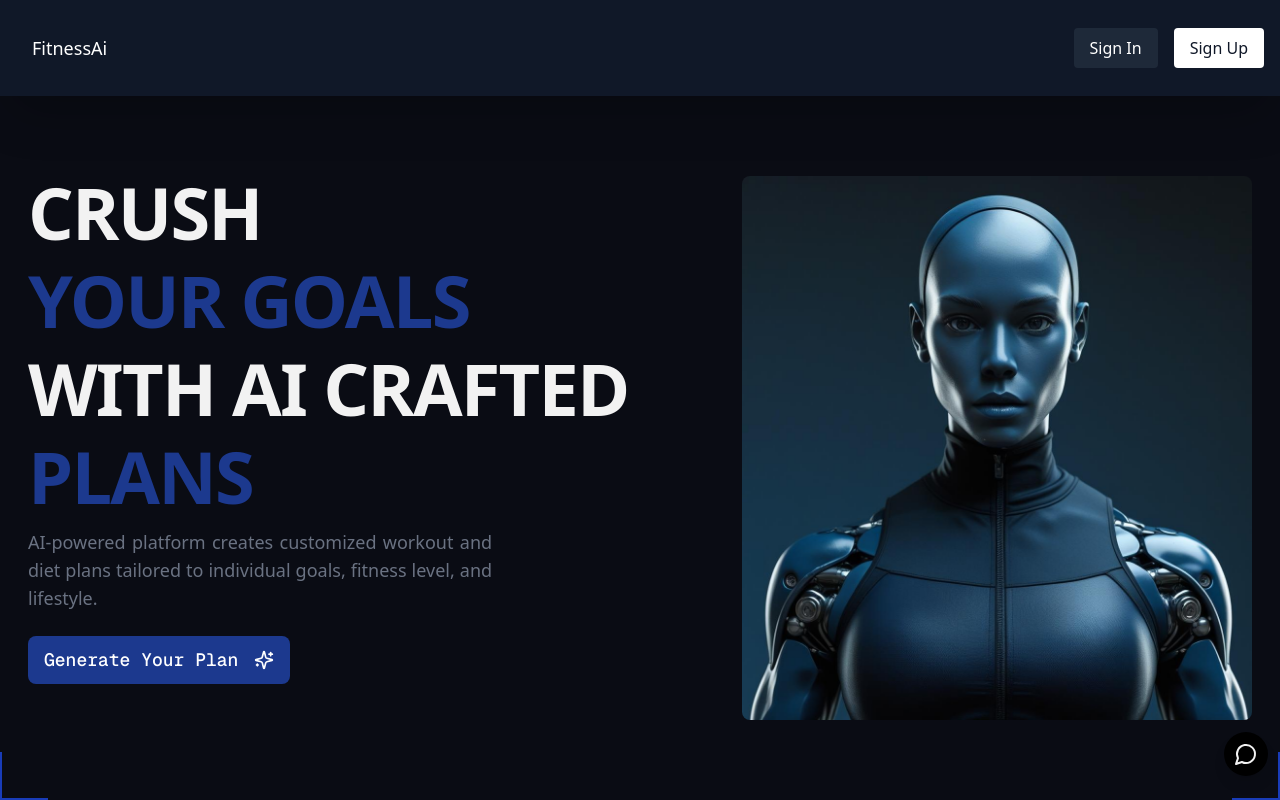
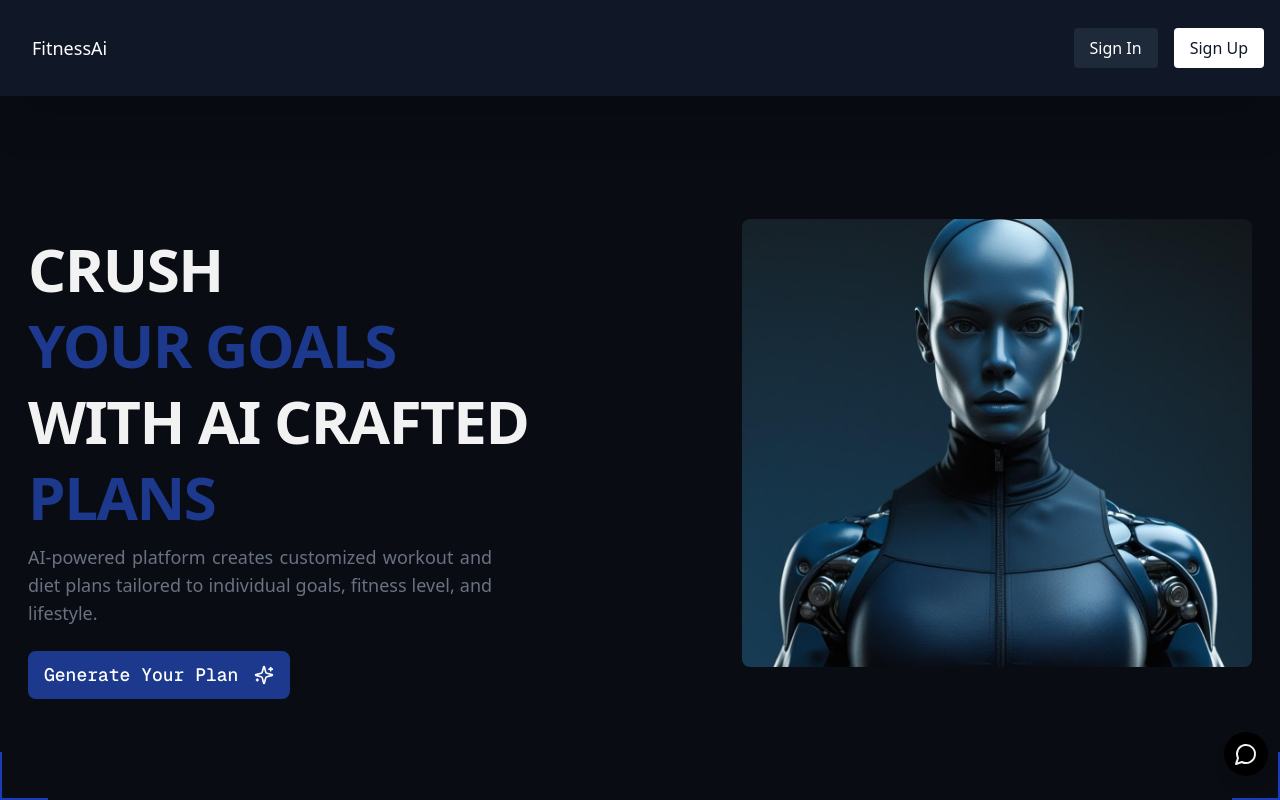
Before and after one commit to farahsamad/FitnessAi, a Next.js app: page / in a window 1280 px wide. Shown: the top 800 px of the page. Built offline with nearby package versions, Linux system fonts and the light colour scheme; no server answers.

Commit message:
update styling

```diff
--- a/src/app/page.tsx
+++ b/src/app/page.tsx
@@ -51,12 +51,12 @@ const HomePage = () => {
   return (
     <div className="w-full h-full ">
       <div
-        className="w-full min-h-[calc(100svh-96px)] h-[calc(100svh-96px)] max-h-[1000px]
-  grid grid-cols-1 md:grid-cols-12 py-[10svh] px-7 relative bg-[url(/images/FitnessAi.jpg)]  bg-cover bg-center bg-no-repeat md:bg-none rounded-md"
+        className="w-full min-h-[600px] h-[calc(100svh-96px)] max-h-[1000px]
+  grid place-content-center grid-cols-1 md:grid-cols-12  px-7 relative bg-[url(/images/FitnessAi.jpg)]  bg-cover bg-center bg-no-repeat md:bg-none rounded-md mb-28"
       >
-        <div className="md:col-span-7 col-span-1 h-full flex flex-col items-center md:items-baseline ">
+        <div className="md:col-span-7 col-span-1 h-full md:h-[80%] ju flex flex-col items-center md:items-baseline md:mt-[10%] ">
           <div className="w-full">
-            <h1 className="uppercase text-4xl lg:text-7xl  font-bold tracking-tight text-nowrap">
+            <h1 className="uppercase text-3xl lg:text-6xl  font-bold tracking-tight text-nowrap">
               <div>Crush</div>
               <div className="text-blue-900 mt-4">your goals</div>
               <div className="mt-4">with AI crafted</div>
@@ -83,13 +83,13 @@ const HomePage = () => {
             </Button>
           </div>
         </div>
-        <div className="md:col-span-5 hidden md:block ">
+        <div className="md:col-span-5 hidden md:block md:h-[80%] h-full md:mt-[10%]">
           <Image
             src={"/images/FitnessAi.jpg"}
             alt="fitnessAi image"
             width={500}
             height={500}
-            className="md:w-full md:h-full  object-cover rounded-md"
+            className="md:w-full md:h-full object-cover rounded-md"
           />
         </div>
 
--- a/src/components/header.tsx
+++ b/src/components/header.tsx
@@ -24,13 +24,13 @@ const HeaderComponent = () => {
         <SignedOut>
           <div className="flex space-x-4">
             <SignInButton mode="modal">
-              <button className="cursor-pointer bg-gray-800 text-white px-4 py-2 rounded hover:bg-blue-950">
+              <button className="cursor-pointer bg-gray-800 text-white px-4 py-2 rounded hover:bg-blue-950 text-nowrap">
                 Sign In
               </button>
             </SignInButton>
 
             <SignUpButton mode="modal">
-              <button className="cursor-pointer bg-white text-gray-900 px-3 sm:px-4 py-2.5 sm:py-2 rounded hover:bg-blue-950 hover:text-white text-sm sm:text-base">
+              <button className="cursor-pointer bg-white text-gray-900 px-3 sm:px-4 py-2.5 sm:py-2 rounded hover:bg-blue-950 hover:text-white text-sm sm:text-base text-nowrap">
                 Sign Up
               </button>
             </SignUpButton>
```
